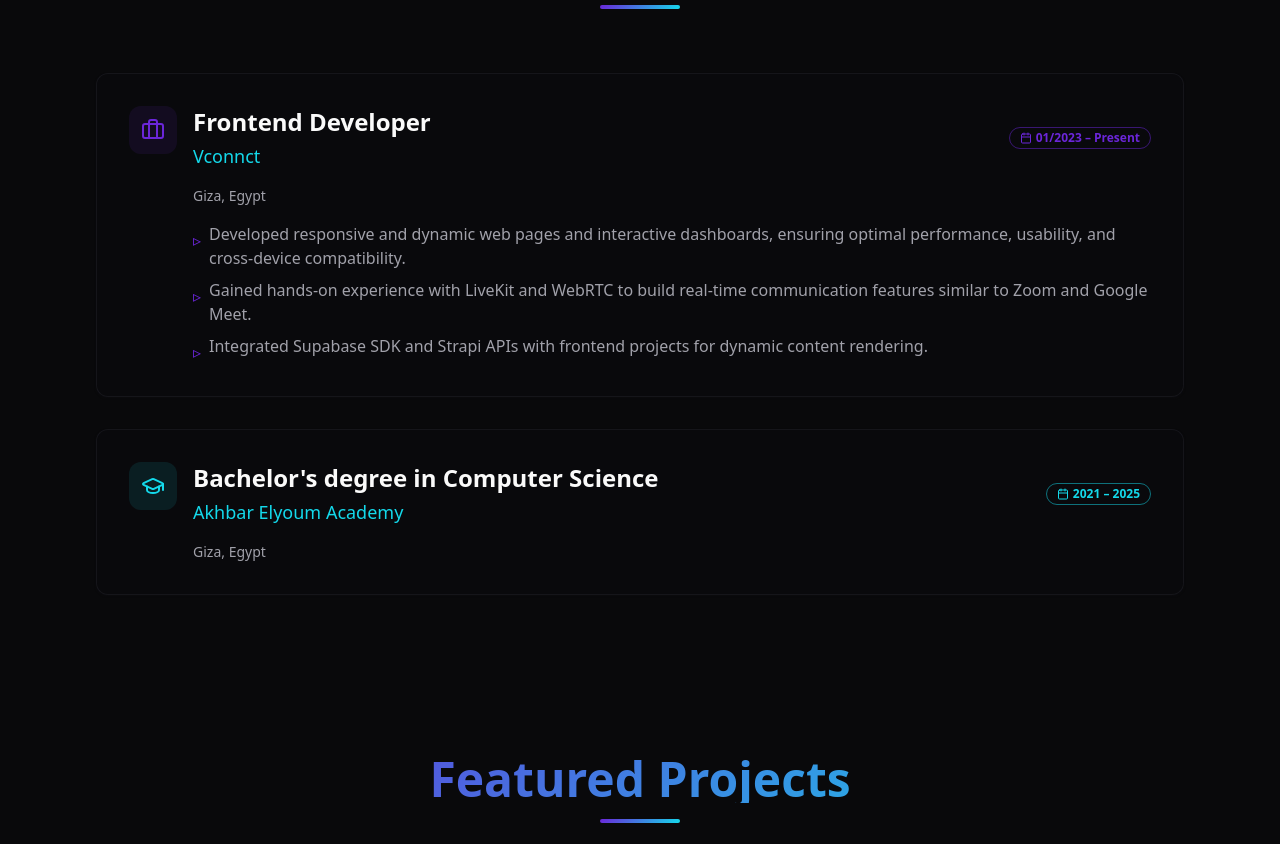
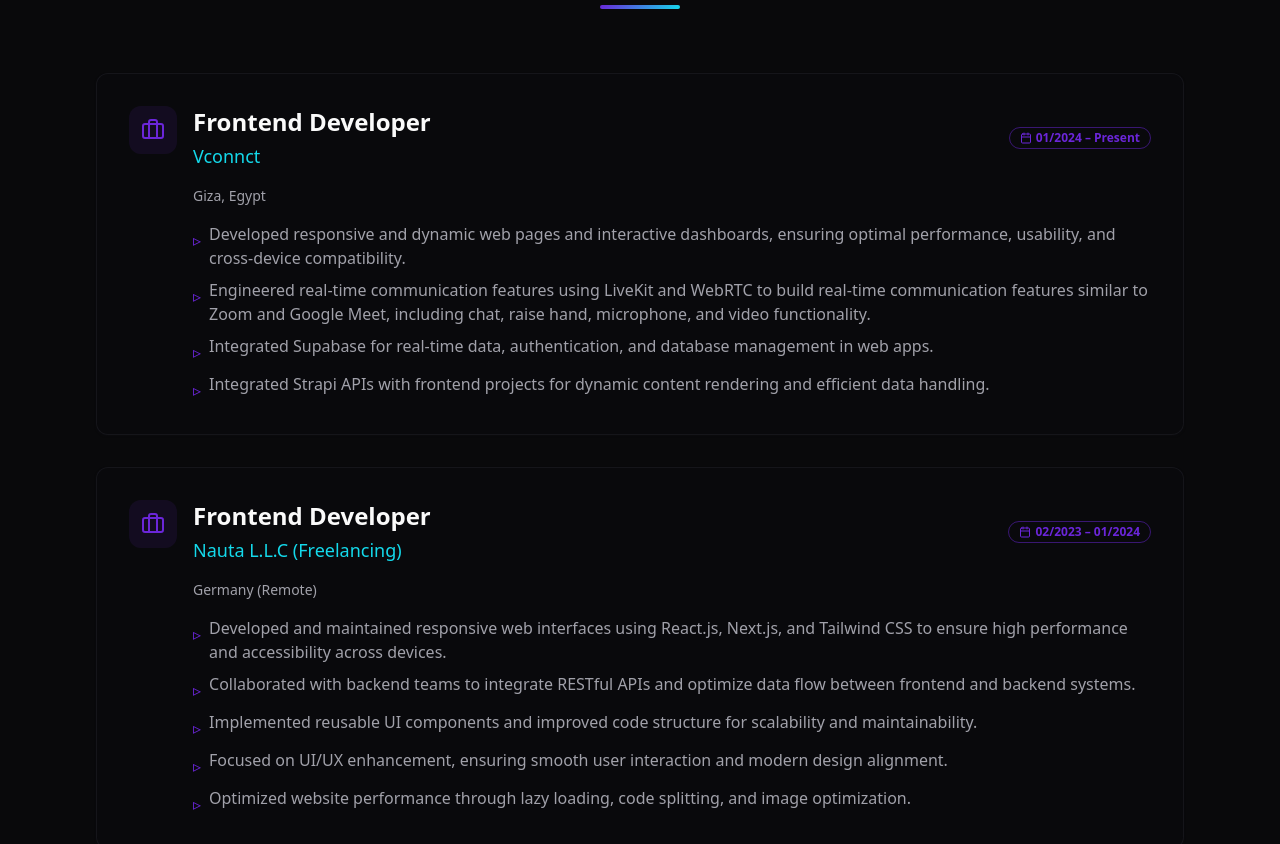
Before and after one commit to Ahmedsoliman03/new-portfolio, a React (Vite) app: page / in a window 1280 px wide. Shown: the part 1700-2544 px from the top of the page. Built offline with nearby package versions, Linux system fonts and the light colour scheme; the HTML template or start-up script is replaced by a standard one.

Commit message:
Add company to experience

```diff
--- a/src/components/Experience.tsx
+++ b/src/components/Experience.tsx
@@ -15,11 +15,26 @@ const Experience = () => {
       title: "Frontend Developer",
       company: "Vconnct",
       location: "Giza, Egypt",
-      period: "01/2023 – Present",
+      period: "01/2024 – Present",
       description: [
         "Developed responsive and dynamic web pages and interactive dashboards, ensuring optimal performance, usability, and cross-device compatibility.",
-        "Gained hands-on experience with LiveKit and WebRTC to build real-time communication features similar to Zoom and Google Meet.",
-        "Integrated Supabase SDK and Strapi APIs with frontend projects for dynamic content rendering."
+        "Engineered real-time communication features using LiveKit and WebRTC to build real-time communication features similar to Zoom and Google Meet, including chat, raise hand, microphone, and video functionality.",
+        "Integrated Supabase for real-time data, authentication, and database management in web apps.",
+        "Integrated Strapi APIs with frontend projects for dynamic content rendering and efficient data handling."
+      ]
+    },
+    {
+      type: "work",
+      title: "Frontend Developer",
+      company: "Nauta L.L.C (Freelancing)",
+      location: "Germany (Remote)",
+      period: "02/2023 – 01/2024",
+      description: [
+        "Developed and maintained responsive web interfaces using React.js, Next.js, and Tailwind CSS to ensure high performance and accessibility across devices.",
+        "Collaborated with backend teams to integrate RESTful APIs and optimize data flow between frontend and backend systems.",
+        "Implemented reusable UI components and improved code structure for scalability and maintainability.",
+        "Focused on UI/UX enhancement, ensuring smooth user interaction and modern design alignment.",
+        "Optimized website performance through lazy loading, code splitting, and image optimization."
       ]
     }
   ];
```
